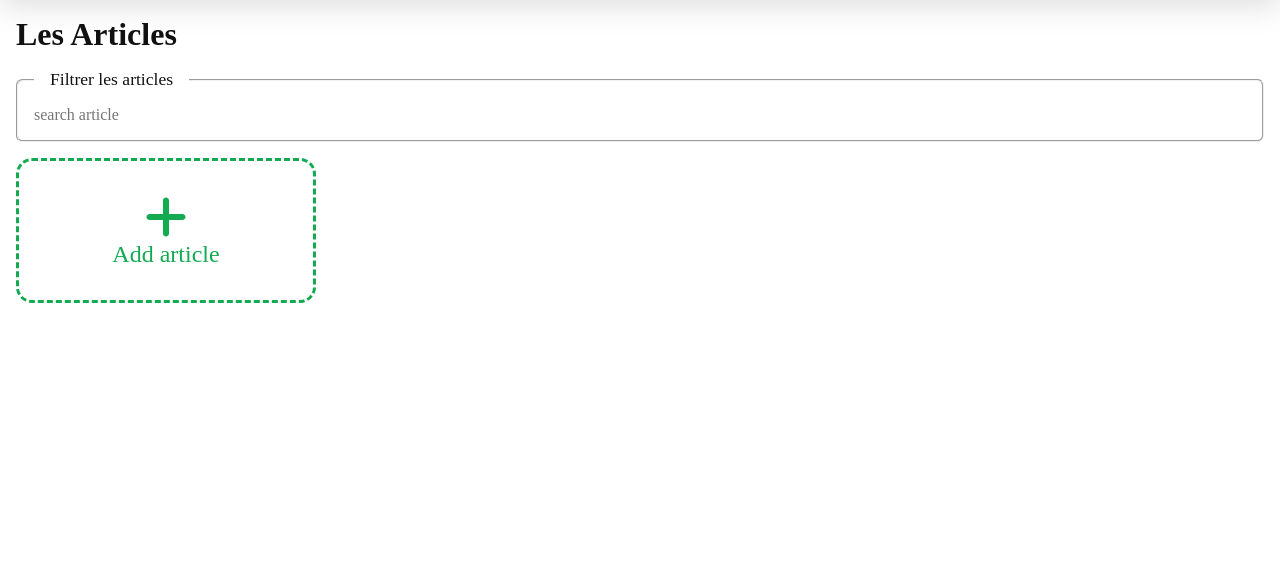
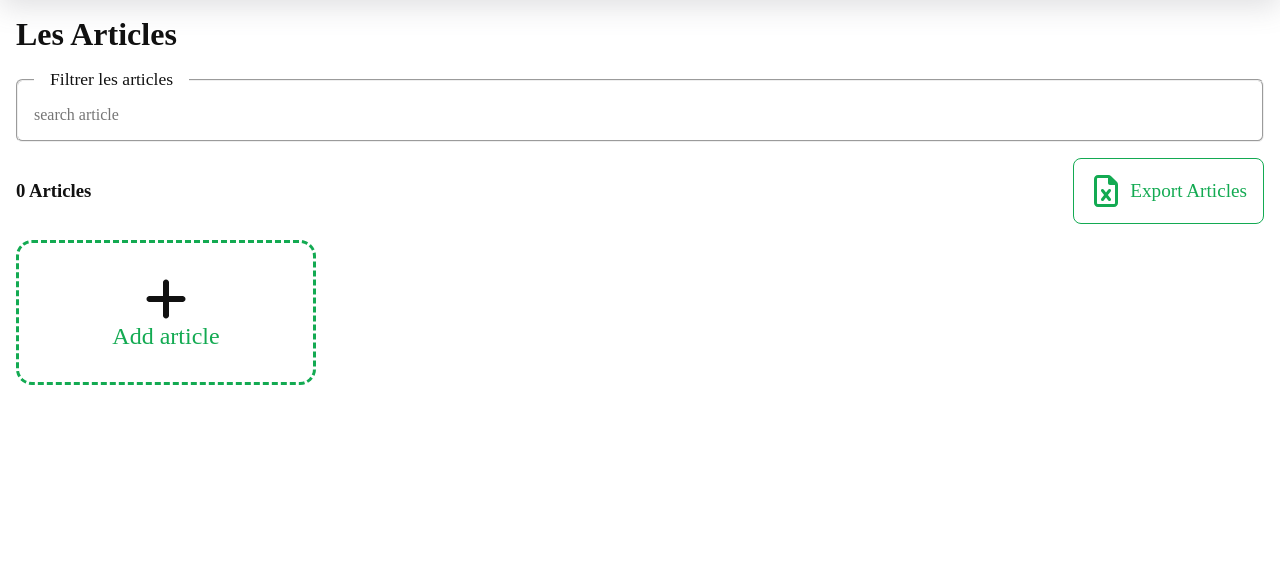
Before and after one commit to Yasmine-ACHIR/psi-stoky, a Django app: page / in a window 1280 px wide. Shown: the part 52-615 px from the top of the page. Run offline with Django 4.2, Linux system fonts and the light colour scheme; the visitor is signed in with stand-in values (Sample User, id 1); data that the repository does not hold is empty; some web fonts are replaced.

Commit message:
export artciles (#4)

```diff
--- a/stocky/articles/views.py
+++ b/stocky/articles/views.py
@@ -1,4 +1,6 @@
+import pandas as pd
 from django.contrib.auth.decorators import login_required
+from django.http import HttpResponse
 from django.shortcuts import render, redirect, get_object_or_404
 
 from stocky.articles.forms import ArticleForm
@@ -8,7 +10,7 @@ from stocky.models import Article
 @login_required(login_url='/accounts/login/')
 def articles(request):
     all_articles = Article.objects.all()
-    return render(request, 'pages/articles/index.html', {'articles': all_articles})
+    return render(request, 'pages/articles/index.html', {'articles': all_articles, 'len': len(all_articles)})
 
 
 @login_required(login_url='/accounts/login/')
@@ -45,3 +47,20 @@ def delete_article(request, article_pk):
     article = get_object_or_404(Article, pk=article_pk)
     article.delete()
     return redirect('/articles')
+
+
+@login_required(login_url='/accounts/login/')
+def export(request):
+    all_articles = Article.objects.all()
+    data = {
+        "Name": [article.name for article in all_articles],
+        "Price": [article.price for article in all_articles],
+        "Quantity": [article.quantity for article in all_articles],
+        "Supplier": [article.supplier for article in all_articles],
+        "Categories": [", ".join([category.name for category in article.categories.all()]) for article in all_articles],
+    }
+    df = pd.DataFrame(data)
+    response = HttpResponse(content_type='application/vnd.openxmlformats-officedocument.spreadsheetml.sheet')
+    response['Content-Disposition'] = 'attachment; filename=articles.xlsx'
+    df.to_excel(response, index=False)
+    return response
--- a/stocky/urls.py
+++ b/stocky/urls.py
@@ -5,6 +5,7 @@ from django.urls import path
 
 from .accounts import views as accounts_views
 from .articles import views as articles_views
+from .articles.views import export
 
 urlpatterns = [
     # articles
@@ -14,8 +15,9 @@ urlpatterns = [
     path('articles/<int:article_id>', articles_views.article_details, name='article_details'),
     path('articles/delete/<int:article_pk>', articles_views.delete_article, name='delete_article'),
     path('articles/edit/<int:article_pk>', articles_views.edit_article, name='edit_article'),
+    path("export-articles/", export, name="export_articles"),
 
-    # accounts
+                  # accounts
     path('accounts/signup', accounts_views.signup, name='signup'),
     path('accounts/login/', auth_views.LoginView.as_view(template_name='pages/accounts/login.html'), name='login'),
     path('accounts/logout/', auth_views.LogoutView.as_view(), name='logout')
--- a/templates/assets/articles/articles.css
+++ b/templates/assets/articles/articles.css
@@ -45,6 +45,37 @@
     display: grid;
     gap: 1rem;
     grid-template-columns: repeat(auto-fill, minmax(min(18em, 100%), 1fr));
+}
+
+
+.article-export {
+    display: flex;
+    gap: .5rem 1rem;
+    align-items: center;
+    justify-content: space-between;
+}
+
+.article-export a {
+    --text-color: #13aa52;
+    display: flex;
+    border-radius: .5rem;
+    align-items: center;
+    gap: .5rem;
+    border: 1px solid;
+    padding: 1rem;
+    font-size: 1.2rem;
+}
+
+.article-export a:hover {
+    --text-color: #FFF;
+    border-color: transparent;
+    box-shadow: rgba(0, 0, 0, 0.4) 0 2px 4px, rgba(0, 0, 0, 0.3) 0 7px 13px -3px, rgba(0, 0, 0, 0.2) 0px -3px 0px inset;
+    background: #13aa52;
+    color: var(--text-color);
+}
+
+svg {
+    fill: var(--text-color);
 }
 
 
--- a/templates/assets/main.css
+++ b/templates/assets/main.css
@@ -93,6 +93,10 @@ input[type='submit'] {
     transform: translateY(-2px);
 }
 
+img {
+    max-width: inherit;
+}
+
 svg {
     fill: var(--primary-color);
     width: 2rem;
--- a/templates/pages/articles/index.html
+++ b/templates/pages/articles/index.html
@@ -15,10 +15,19 @@
             </legend>
             <input placeholder="search article" id="article_filter" type="search">
         </fieldset>
+        <div class="article-export">
+            <h3>{{ len }} Articles</h3>
+            <a href="{% url 'export_articles' %}">
+                <svg xmlns="http://www.w3.org/2000/svg" viewBox="0 0 384 512">
+                    <path d="M48 448V64c0-8.8 7.2-16 16-16H224v80c0 17.7 14.3 32 32 32h80V448c0 8.8-7.2 16-16 16H64c-8.8 0-16-7.2-16-16zM64 0C28.7 0 0 28.7 0 64V448c0 35.3 28.7 64 64 64H320c35.3 0 64-28.7 64-64V154.5c0-17-6.7-33.3-18.7-45.3L274.7 18.7C262.7 6.7 246.5 0 229.5 0H64zm90.9 233.3c-8.1-10.5-23.2-12.3-33.7-4.2s-12.3 23.2-4.2 33.7L161.6 320l-44.5 57.3c-8.1 10.5-6.3 25.5 4.2 33.7s25.5 6.3 33.7-4.2L192 359.1l37.1 47.6c8.1 10.5 23.2 12.3 33.7 4.2s12.3-23.2 4.2-33.7L222.4 320l44.5-57.3c8.1-10.5 6.3-25.5-4.2-33.7s-25.5-6.3-33.7 4.2L192 280.9l-37.1-47.6z"></path>
+                </svg>
+                Export Articles
+            </a>
+        </div>
         <ul class="article__container">
             <a class="add-article" href="{% url 'add_article' %}">
                 <svg xmlns="http://www.w3.org/2000/svg" viewBox="0 0 448 512">
-                    <path d="M256 80c0-17.7-14.3-32-32-32s-32 14.3-32 32V224H48c-17.7 0-32 14.3-32 32s14.3 32 32 32H192V432c0 17.7 14.3 32 32 32s32-14.3 32-32V288H400c17.7 0 32-14.3 32-32s-14.3-32-32-32H256V80z"/>
+                    <path d="M256 80c0-17.7-14.3-32-32-32s-32 14.3-32 32V224H48c-17.7 0-32 14.3-32 32s14.3 32 32 32H192V432c0 17.7 14.3 32 32 32s32-14.3 32-32V288H400c17.7 0 32-14.3 32-32s-14.3-32-32-32H256V80z"></path>
                 </svg>
                 Add article
             </a>
```
Also changed, not shown: other parts of templates/assets/articles/articles.css (+53 -0 lines), templates/pages/articles/add-articles.html (+34 -5 lines), templates/pages/articles/edit-articles.html (+12 -7 lines), 1 other file.
